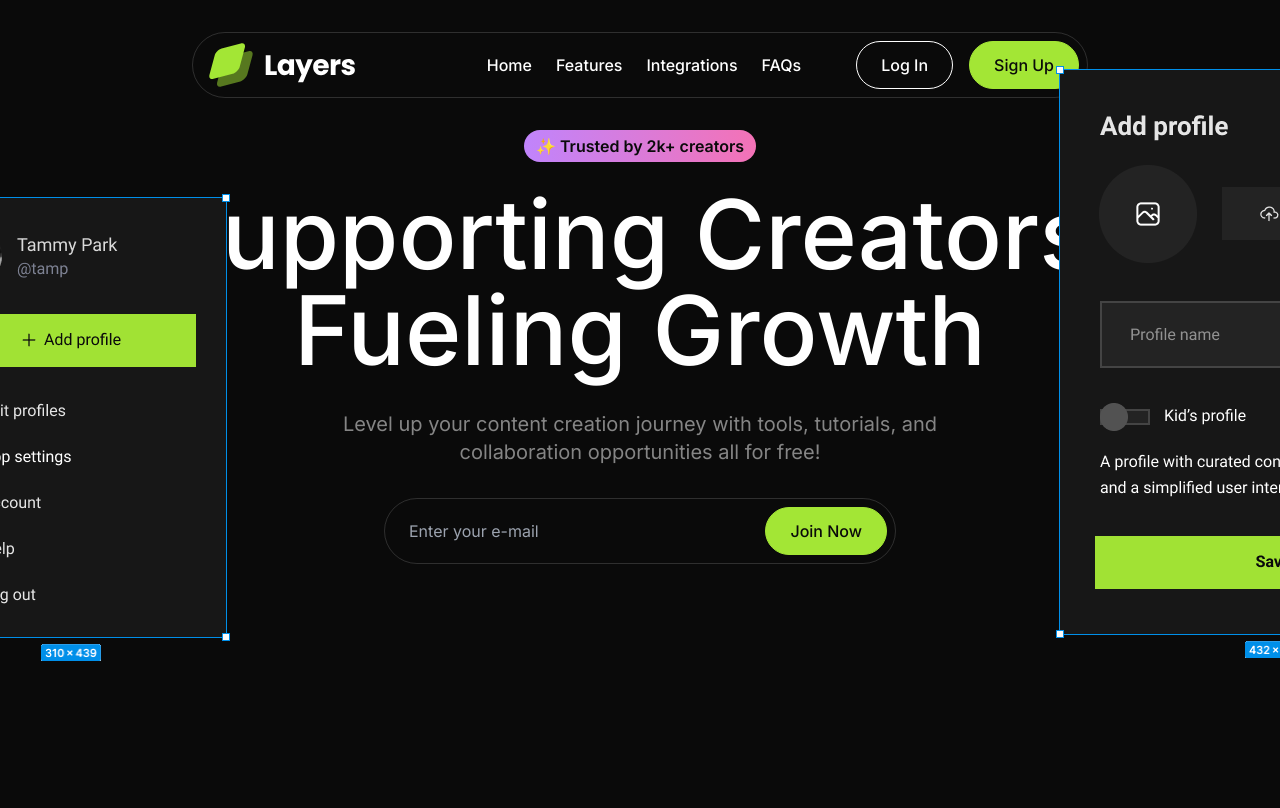
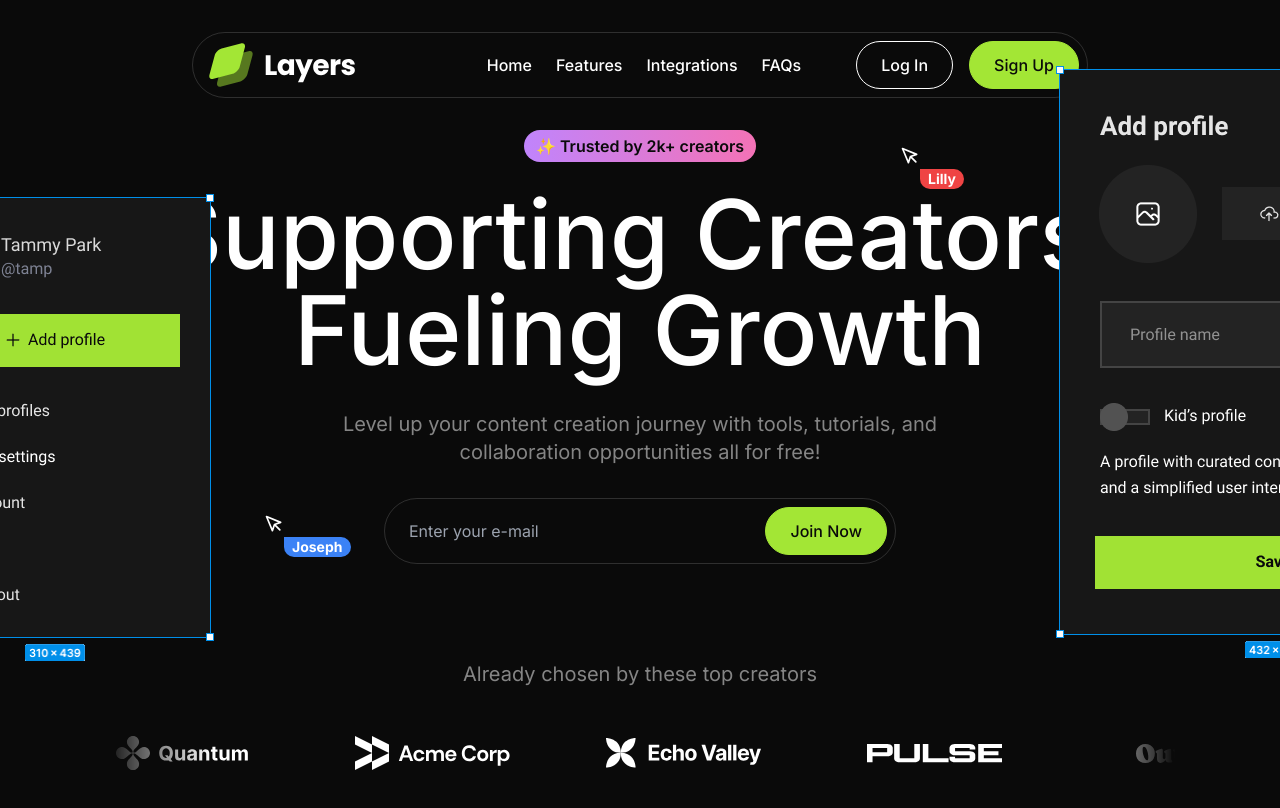
Before and after one commit to skeletxr/cre8, a Next.js app in the folder starter-template/: page / in a window 1280 px wide. Shown: the top 808 px of the page. Built offline with nearby package versions, Linux system fonts and the light colour scheme.

Commit message:
logo ticker no animation

```diff
--- a/starter-template/src/app/page.tsx
+++ b/starter-template/src/app/page.tsx
@@ -1,10 +1,12 @@
 import Navbar from "@/sections/Navbar";
 import Hero from "@/sections/Hero";
+import LogoTicker from "@/sections/LogoTicker";
 export default function Home() {
     return (
         <>
             <Navbar />
-            <Hero/>
+            <Hero />
+            <LogoTicker />
         </>
     );
 }
--- a/starter-template/src/components/Pointer.tsx
+++ b/starter-template/src/components/Pointer.tsx
@@ -1,9 +1,35 @@
-import React from 'react'
+import React from "react";
+import { twMerge } from "tailwind-merge";
 
-function Pointer() {
-  return (
-    <div>Pointer</div>
-  )
+
+function Pointer(props: { name: string; color?: "red" | "blue"; }) {
+    const { name, color } = props;
+    return (
+        <>
+            <div className="relative">
+                <svg
+                    xmlns="http://www.w3.org/2000/svg"
+                    width="24"
+                    height="24"
+                    viewBox="0 0 24 24"
+                    fill="none"
+                    stroke="currentColor"
+                    strokeWidth="2"
+                    strokeLinecap="round"
+                    strokeLinejoin="round"
+                    className="feather feather-mouse-pointer text-white size-5"
+                >
+                    <path d="M3 3l7.07 16.97 2.51-7.39 7.39-2.51L3 3z"></path>
+                    <path d="M13 13l6 6"></path>
+                </svg>
+                <div className=" absolute top-full left-full">
+                    <div className={twMerge ("inline-flex rounded-full rounded-tl-none font-bold text-sm bg-blue-500 px-2", color === "red" && "bg-red-500")}>
+                        {name}
+                    </div>
+                </div>
+            </div>
+        </>
+    );
 }
 
-export default Pointer
+export default Pointer;
--- a/starter-template/src/sections/Hero.tsx
+++ b/starter-template/src/sections/Hero.tsx
@@ -3,23 +3,30 @@ import Image from "next/image";
 import Button from "@/components/Button";
 import designExample1Image from "@/assets/images/design-example-1.png";
 import designExample2Image from "@/assets/images/design-example-2.png";
+import Pointer from "@/components/Pointer";
 
 function Hero() {
     return (
         <>
             <section className="py-94 overflow-x-clip ">
-                <div className="container relative ">
-                    <div className="absolute -left-32 top-16">
-                        <Image
-                            src={designExample1Image}
-                            alt="Design Example 1"
-                        />
+                <div className="container relative  ">
+                    <div className="absolute -left-36 top-16 hidden lg:block">
+                      <Image
+                        src={designExample1Image}
+                        alt="Design Example 1"
+                      />
                     </div>
-                    <div className="absolute -right-64 -top-16">
+                    <div className="absolute -right-64 -top-16 hidden lg:block">
                         <Image
                             src={designExample2Image}
                             alt="Design Example 2"
                         />
+                    </div>
+                    <div className="absolute left-56 top-96 hidden lg:block">
+                        <Pointer name="Joseph" />
+                    </div>
+                    <div className="absolute right-80 top-4 hidden lg:block">
+                        <Pointer name="Lilly" color="red" />
                     </div>
                     <div className="flex justify-center">
                         <div className="inline-flex py-1 px-3 bg-gradient-to-r from-purple-400 to-pink-400 rounded-full text-neutral-950 font-semibold">
@@ -35,7 +42,7 @@ function Hero() {
                     </p>
                     <form className="flex border border-white/15 mx-auto rounded-full p-2 mt-8 max-w-lg">
                         <input
-                            className="bg-transparent px-4 md:flex-1"
+                            className="bg-transparent px-4 md:flex-1 w-full"
                             type="email"
                             placeholder="Enter your e-mail"
                             id=""
--- a/starter-template/src/sections/LogoTicker.tsx
+++ b/starter-template/src/sections/LogoTicker.tsx
@@ -6,6 +6,8 @@ import outsideLogo from "@/assets/images/outside.svg";
 import apexLogo from "@/assets/images/apex.svg";
 import celestialLogo from "@/assets/images/celestial.svg";
 import twiceLogo from "@/assets/images/twice.svg";
+import { section } from "framer-motion/client";
+import Image from "next/image";
 
 const logos = [
     { name: "Quantum", image: quantumLogo },
@@ -19,5 +21,28 @@ const logos = [
 ];
 
 export default function LogoTicker() {
-    return <div>Logo Ticker</div>;
+    return (
+        <section  className="py-24 overflow-x-clip ">
+            <div className="container">
+                <h3 className="text-center text-white/50 text-xl">Already chosen by these top creators</h3>
+                <div
+                    className="overflow-hidden mt-12"
+                    style={{
+                        maskImage: "linear-gradient(to right, transparent, black 10%, black 90%, transparent)",
+                        WebkitMaskImage: "linear-gradient(to right, transparent, black 10%, black 90%, transparent)",
+                    }}
+                >
+                    <div className="flex gap-24 pr-24">
+                        {logos.map((logo) => (
+                            <Image
+                                src={logo.image}
+                                key={logo.name}
+                                alt={logo.name}
+                            />
+                        ))}
+                    </div>
+                </div>
+            </div>
+        </section>
+    );
 }
```
